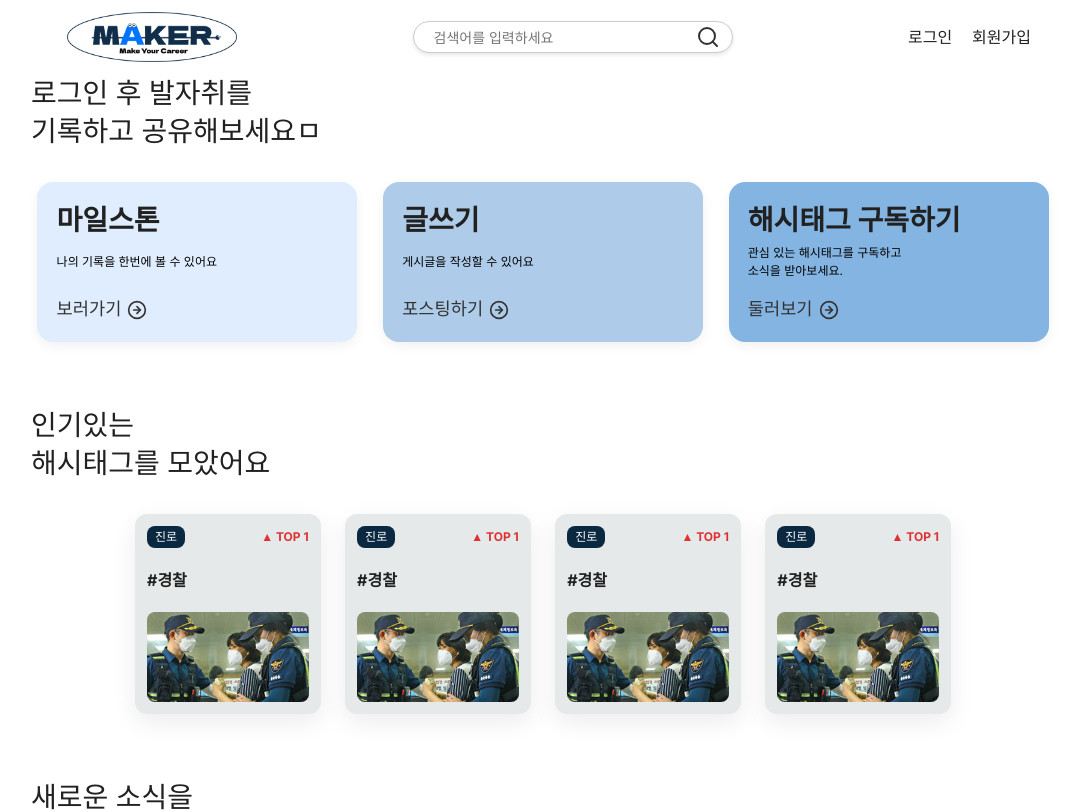
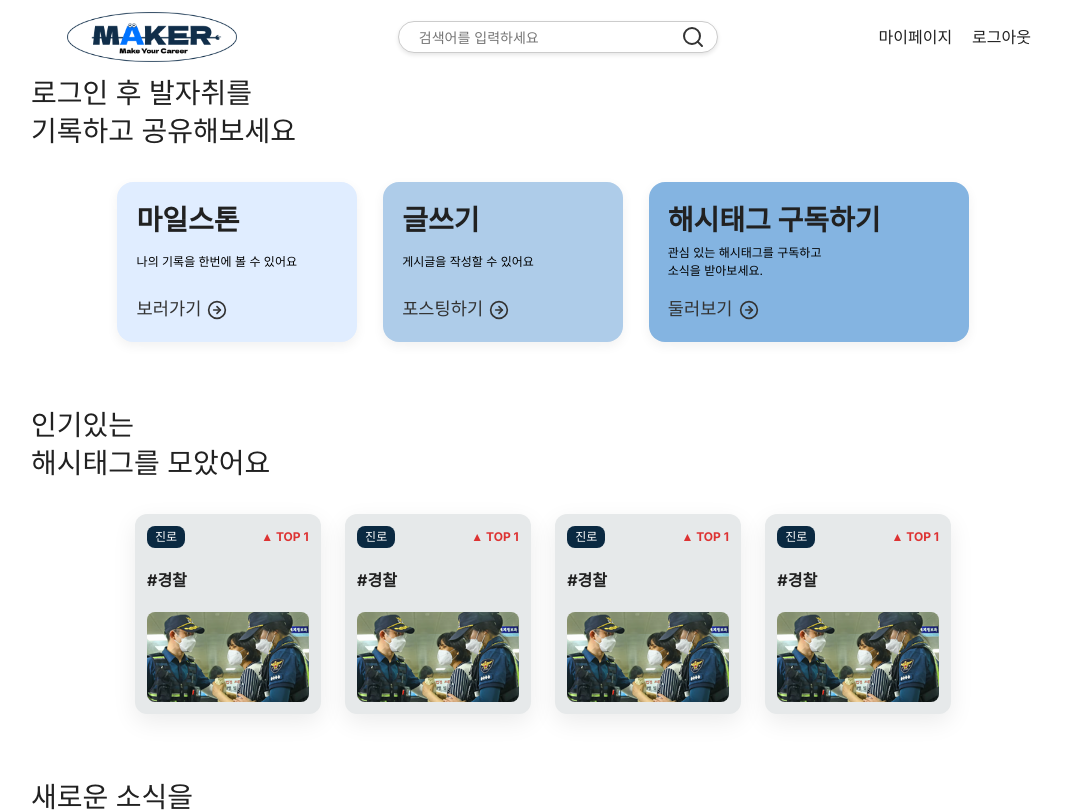
Before and after one commit to SEUNGHYEOKNOH/Lion_campus, a React (Vite) app: page / in a window 1280 px wide. Shown: the top 812 px of the page, without its empty margins (97-1177 px from the left). Built offline with nearby package versions, Linux system fonts and the light colour scheme; no server answers.

Commit message:
헤더 로그인/로그아웃 리코일 세팅

```diff
--- a/package.json
+++ b/package.json
@@ -12,8 +12,8 @@
   "dependencies": {
     "axios": "^1.10.0",
     "lucide-react": "^0.525.0",
-    "react": "^19.1.0",
-    "react-dom": "^19.1.0",
+    "react": "^18.2.0",
+    "react-dom": "^18.2.0",
     "react-router-dom": "^7.6.3",
     "react-slick": "^0.30.3",
     "recoil": "^0.7.7",
--- a/src/App.jsx
+++ b/src/App.jsx
@@ -4,13 +4,13 @@ import { Route, Routes } from "react-router-dom";
 import Main from "./Pages/Main";
 import routes from "./router/router";
 import "./styles/Global.css";
-import { RecoilRoot } from "recoil";
+
 
 const { publicRoutes, AuthenticateRoutes } = routes;
 
 function App() {
   return (
-    <RecoilRoot>
+
       <Routes>
         {publicRoutes.map((route, idx) => (
           <Route key={idx} path={route.path} element={route.element} />
@@ -19,7 +19,7 @@ function App() {
           <Route key={idx} path={route.path} element={route.element} />;
         })}
       </Routes>
-    </RecoilRoot>
+
   );
 }
 
--- a/src/Pages/Login.jsx
+++ b/src/Pages/Login.jsx
@@ -1,12 +1,10 @@
-// LoginPage.jsx
-import React from "react";
 import styled from "styled-components";
 import logo from "../assets/logo.png"; // Maker 로고 이미지 위치에 맞게 수정
-import Header from "../components/Layout/Header";
 import google from "../assets/google.png";
 import naver from "../assets/naver.png";
 import kakao from "../assets/kakao.png";
 import { Link } from "react-router-dom";
+import { loginWithGoogle } from "../api/auth";
 
 const LoginPage = () => {
   return (
@@ -20,7 +18,7 @@ const LoginPage = () => {
         <Input type="password" placeholder="비밀번호" />
         <LoginButton>로그인</LoginButton>
         <SocialLogin>
-          <Icon src={google} alt="Google" />
+          <Icon src={google} alt="Google" onClick={loginWithGoogle} />
           <Icon src={naver} alt="Naver" />
           <Icon src={kakao} alt="Kakao" />
         </SocialLogin>
--- a/src/Pages/Main.jsx
+++ b/src/Pages/Main.jsx
@@ -5,39 +5,36 @@ import styled from "styled-components";
 import { ArrowRightCircle } from "lucide-react";
 import tagImg1 from "../assets/tagImg1.png";
 import Footer from "../components/Layout/Footer";
-
-
-import { useEffect, useState } from "react";
+// import axios from "axios";
+// import { useEffect } from "react";
+import { Link } from "react-router-dom";
 // import { useRecoilValue } from "recoil";
 
 const Main = () => {
+  const BASE_URL = import.meta.env.VITE_API_BASE_URL || "http://localhost:8080";
 
+  // const takeInfo = async () => {
+  //   const res = await axios.get(`${BASE_URL}/api/oauth2/code/google`, {
+  //     withCredentials: true,
+  //   });
+  //   console.log(res.data); // => 사용자 정보 (id, email 등)
+  // };
 
-
-
-  useEffect(() => {
-    console.log("유즈 이펙트 작동");
-  }, []);
-
-  // const [userData,setUserData] = useState("")
-
-  // const apiChecker = () => {
-  //   console.log();
-  // };
 
   return (
     <div>
       <Header>상단헤더 자리</Header>
-      {/* <button onClick={test}></button> */}
+      {/* <button onClick={takeInfo}>api 테스트 버튼</button> */}
       <Body>
         <Text1>
           <p className="MainTitle1">
             로그인 후 발자취를
             <br />
-            기록하고 공유해보세요ㅁ
+            기록하고 공유해보세요
           </p>
         </Text1>
         <RouteCardGrid>
+          <Link to="/milestone">
             <FeatureCard style={{ backgroundColor: "#e0edff" }}>
               <div className="Headline4" style={{ fontWeight: 600 }}>
                 마일스톤
@@ -50,6 +47,8 @@ const Main = () => {
                 <ArrowRightCircle />
               </ArrowWrapper>
             </FeatureCard>
+          </Link>
+          <Link to="/write">
             <FeatureCard style={{ backgroundColor: "#aecce9" }}>
               <div className="Headline4" style={{ fontWeight: 600 }}>
                 글쓰기
@@ -62,6 +61,7 @@ const Main = () => {
                 <ArrowRightCircle />
               </ArrowWrapper>
             </FeatureCard>
+          </Link>
           <FeatureCard style={{ backgroundColor: "#84b4e1" }}>
             <div className="Headline4" style={{ fontWeight: 600 }}>
               해시태그 구독하기
@@ -88,7 +88,7 @@ const Main = () => {
           <TagCard1>
             <CardHeader>
               <CategoryBadge>진로</CategoryBadge>
-              <RankChange rise>▲ TOP 1</RankChange> {/* ↓ 이건 내려감 표시 */}
+              <RankChange>▲ TOP 1</RankChange> {/* ↓ 이건 내려감 표시 */}
             </CardHeader>
             <HashTag>#경찰</HashTag>
             <Thumbnail src={tagImg1} alt="해시태그 썸네일" />
@@ -96,7 +96,7 @@ const Main = () => {
           <TagCard1>
             <CardHeader>
               <CategoryBadge>진로</CategoryBadge>
-              <RankChange rise>▲ TOP 1</RankChange> {/* ↓ 이건 내려감 표시 */}
+              <RankChange>▲ TOP 1</RankChange> {/* ↓ 이건 내려감 표시 */}
             </CardHeader>
             <HashTag>#경찰</HashTag>
             <Thumbnail src={tagImg1} alt="해시태그 썸네일" />
@@ -104,7 +104,7 @@ const Main = () => {
           <TagCard1>
             <CardHeader>
               <CategoryBadge>진로</CategoryBadge>
-              <RankChange rise>▲ TOP 1</RankChange> {/* ↓ 이건 내려감 표시 */}
+              <RankChange>▲ TOP 1</RankChange> {/* ↓ 이건 내려감 표시 */}
             </CardHeader>
             <HashTag>#경찰</HashTag>
             <Thumbnail src={tagImg1} alt="해시태그 썸네일" />
@@ -112,7 +112,7 @@ const Main = () => {
           <TagCard1>
             <CardHeader>
               <CategoryBadge>진로</CategoryBadge>
-              <RankChange rise>▲ TOP 1</RankChange> {/* ↓ 이건 내려감 표시 */}
+              <RankChange>▲ TOP 1</RankChange> {/* ↓ 이건 내려감 표시 */}
             </CardHeader>
             <HashTag>#경찰</HashTag>
             <Thumbnail src={tagImg1} alt="해시태그 썸네일" />
@@ -198,6 +198,10 @@ const FeatureCard = styled.div`
   display: flex;
   flex-direction: column;
   justify-content: space-between;
+  &:hover {
+    transform: translateY(-4px);
+    transition: 0.2s ease;
+  }
 `;
 const ArrowWrapper = styled.div`
   display: flex;
--- a/src/api/auth.jsx
+++ b/src/api/auth.jsx
@@ -1,9 +1,20 @@
-import axios from "axios";
+// import axios from "axios";
 
-export const loginWithGoogle = async () => {
-  const res = await axios.get("/api/user/tags/{userId}")
-  return res.data
-}
+const BASE_URL = import.meta.env.VITE_API_BASE_URL || "http://localhost:8080";
+
+export const loginWithGoogle = () => {
+  window.location.href = `${BASE_URL}/api/v1/oauth2/google/login`;
+};
 
 
+
+// export const userProfile= async() => {
+//   const res = await axios.get(`${BASE_URL}/api/recommend/user/${userId}`);
+//   const recommendations = res.data;
+
+// }
+
+//   const res = await axios.get("/api/user/tags/{userId}")
+//   return res.data
+
 // /api/v1/oauth2/callback < - 사용자 정보 받아오기
--- /dev/null
+++ b/src/atoms/authState.jsx
@@ -0,0 +1,6 @@
+import { atom } from "recoil";
+
+export const isLoggedInState = atom({
+  key: "isLoggedInState",
+  default: true,
+});
--- a/src/components/Layout/Header.jsx
+++ b/src/components/Layout/Header.jsx
@@ -1,13 +1,24 @@
 // components/Layout/Header.jsx
-import React from "react";
 import logo from "../../assets/logo.png";
 import { Link } from "react-router-dom";
 import styled from "styled-components";
 import { LogIn, LogOut, Search } from "lucide-react";
+import { isLoggedInState } from "../../atoms/authState";
+import { useRecoilState } from "recoil";
+// import { isLoggedInState } from "../recoil/authState";
+
+// const BASE_URL = import.meta.env.VITE_API_BASE_URL || "http://localhost:8080";
 
 const Header = () => {
+  const [isLoggedIn, setIsLoggedIn] = useRecoilState(isLoggedInState);
+
+  const handleLogout = () => {
+    setIsLoggedIn((prev) => !prev);
+  };
+
   return (
     <Head>
+      {/* <div onClick={handleLogout}>테스트용 로그인 버튼</div> */}
       <LogoWrapper>
         <Link to="/">
           <img src={logo} alt="로고" />
@@ -20,7 +31,16 @@ const Header = () => {
           <Search />
         </SearchButton>
       </SearchContainer>
-
+      {isLoggedIn ? (
+        <Btns>
+          <Link to="/mypage">
+            <div>마이페이지</div>
+          </Link>
+          <div onClick={handleLogout}>
+            <div>로그아웃</div>
+          </div>
+        </Btns>
+      ) : (
         <Btns>
           <Link to="/login">
             <div>로그인</div>
@@ -29,6 +49,7 @@ const Header = () => {
             <div>회원가입</div>
           </Link>
         </Btns>
+      )}
     </Head>
   );
 };
--- a/src/components/Layout/Sidebar.jsx
+++ b/src/components/Layout/Sidebar.jsx
@@ -12,11 +12,10 @@ const Sidebar = () => {
           <img src={logo} alt="MAKER Logo" />
         </Link>
       </LogoWrapper>
+
+      {location.pathname == "/mypage" ? (
         <Menu>
-        <StyledLink
-          to="/mypage/edit"
-          $active={location.pathname === "/mypage/edit"}
-        >
+          <StyledLink to="/mypage" $active={location.pathname === "/mypage"}>
             개인정보 수정
           </StyledLink>
           <StyledLink
@@ -26,6 +25,22 @@ const Sidebar = () => {
             회원탈퇴
           </StyledLink>
         </Menu>
+      ) : (
+        <Menu>
+          <StyledLink
+            to="/milestone"
+            $active={location.pathname === "/milestone"}
+          >
+            내 활동 기록
+          </StyledLink>
+          <StyledLink
+            to="/mypage/delete"
+            $active={location.pathname === "/mypage"}
+          >
+            글 관리
+          </StyledLink>
+        </Menu>
+      )}
     </SidebarWrapper>
   );
 };
--- a/src/main.jsx
+++ b/src/main.jsx
@@ -2,11 +2,14 @@ import { StrictMode } from "react";
 import { createRoot } from "react-dom/client";
 import { BrowserRouter } from "react-router-dom";
 import App from "./App.jsx";
+import { RecoilRoot } from "recoil";
 
 createRoot(document.getElementById("root")).render(
   <StrictMode>
-    <BrowserRouter>
-      <App />
-    </BrowserRouter>
+    <RecoilRoot>
+      <BrowserRouter>
+        <App />
+      </BrowserRouter>
+    </RecoilRoot>
   </StrictMode>
 );
--- a/vite.config.js
+++ b/vite.config.js
@@ -1,13 +1,16 @@
-import { defineConfig } from 'vite'
-import react from '@vitejs/plugin-react-swc'
-import { webcrypto } from 'crypto'
+import { defineConfig } from "vite";
+import react from "@vitejs/plugin-react-swc";
+import { webcrypto } from "crypto";
 
 // Node.js 환경에 Web Crypto API 제공
 if (!globalThis.crypto) {
-  globalThis.crypto = webcrypto
+  globalThis.crypto = webcrypto;
 }
 
 // https://vite.dev/config/
 export default defineConfig({
   plugins: [react()],
-})
+  server: {
+    port: 3000,
+  },
+});
```
Also changed, not shown: 1 other file (tests, documents, lock files or other folders). Lines whose indentation alone changed are shown as unchanged.
